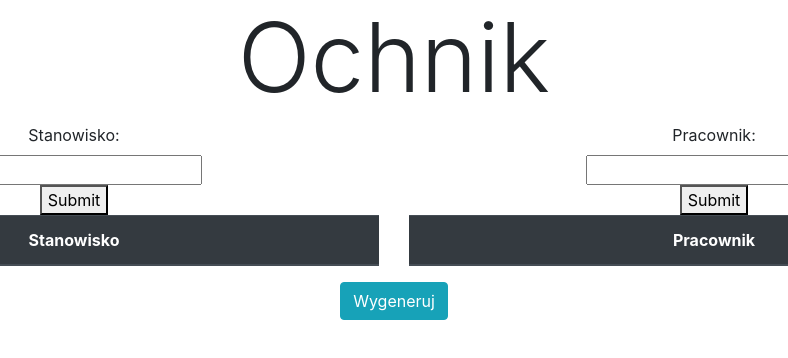
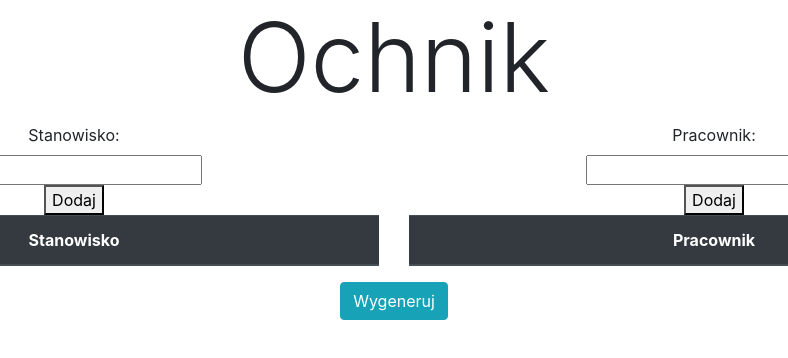
Before and after one commit to ochnik/Ochnik, a plain HTML site: page index.html in a window 1280 px wide. Shown: the full height of the page, 246-1034 px from the left. Drawn offline with nearby package versions, Linux system fonts and the light colour scheme.

Commit message:
More friendly buttons' name

```diff
--- a/index.html
+++ b/index.html
@@ -15,12 +15,12 @@
 					<form onsubmit="return addPosition()" class="col-sm-6 text-center" id="positionForm">
 					  <label for="position">Stanowisko:</label><br>
 					  <input type="text" id="position" name="position"><br>
-					  <button form="positionForm" value="Submit">Submit</button>
+					  <button form="positionForm" value="Submit">Dodaj</button>
 					</form>
 					<form onsubmit="return addWorker()" class="col-sm-6 text-center" id="workerForm">
 					  <label for="worker">Pracownik:</label><br>
 					  <input type="text" id="worker" name="worker"><br>
-					  <button type="submit" form="workerForm" value="Submit">Submit</button>
+					  <button type="submit" form="workerForm" value="Submit">Dodaj</button>
 					</form>
 				</article>
 				<article class="row text-center">
```
